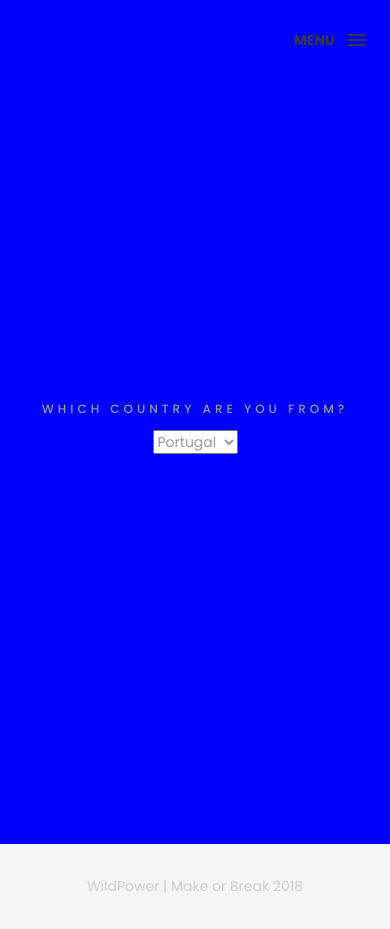
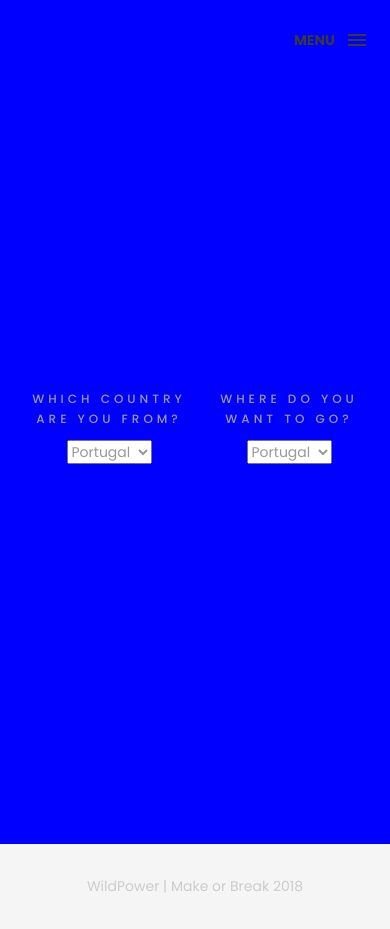
Before and after one commit to makeorbreak-io/the-unlikely-heroes, a website: page index.html in a window 390 px wide. Drawn offline with nearby package versions, Linux system fonts and the light colour scheme.

Commit message:
no message

```diff
--- a/css/style.css
+++ b/css/style.css
@@ -423,9 +423,6 @@ footer {
     .box-primary-nav {
         padding: 80px 0 0;
     }
-    .box-primary-nav .box-social a {
-        font-size: 23px;
-    }
 
 }
 
--- a/index.html
+++ b/index.html
@@ -63,6 +63,18 @@
 
             </div>
 
+            <div class="table-cell">
+                <h4>Where do you want to go?</h4>
+
+            <select class="dropdown_selectCountry">
+                <option value="portugal">Portugal</option>
+                <option value="uk">Uk</option>
+                <option value="romenia">Romenia</option>
+                <option value="jersey">Jersey</option>
+            </select>
+
+            </div>
+
 
         </section>
 
```
